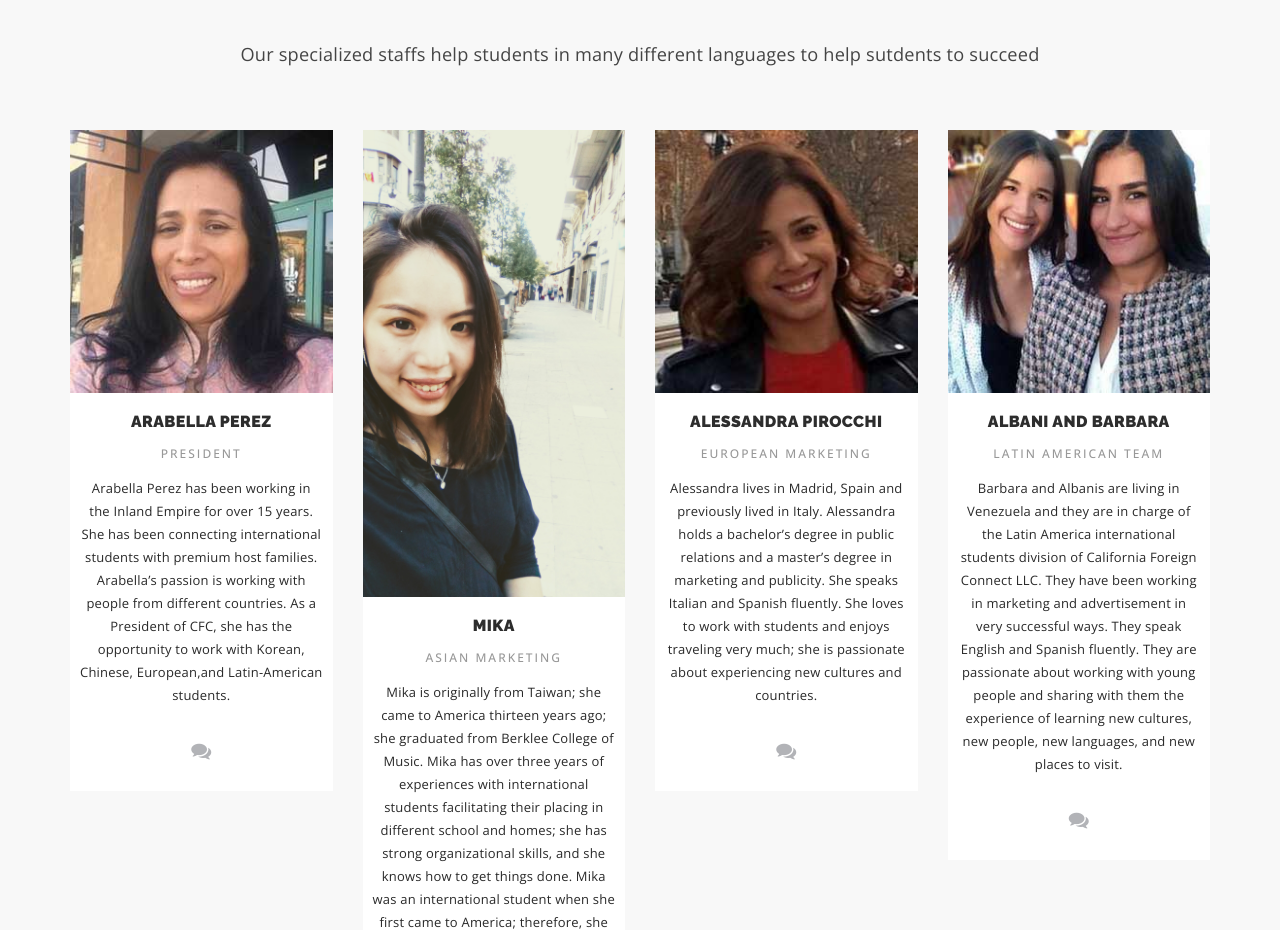
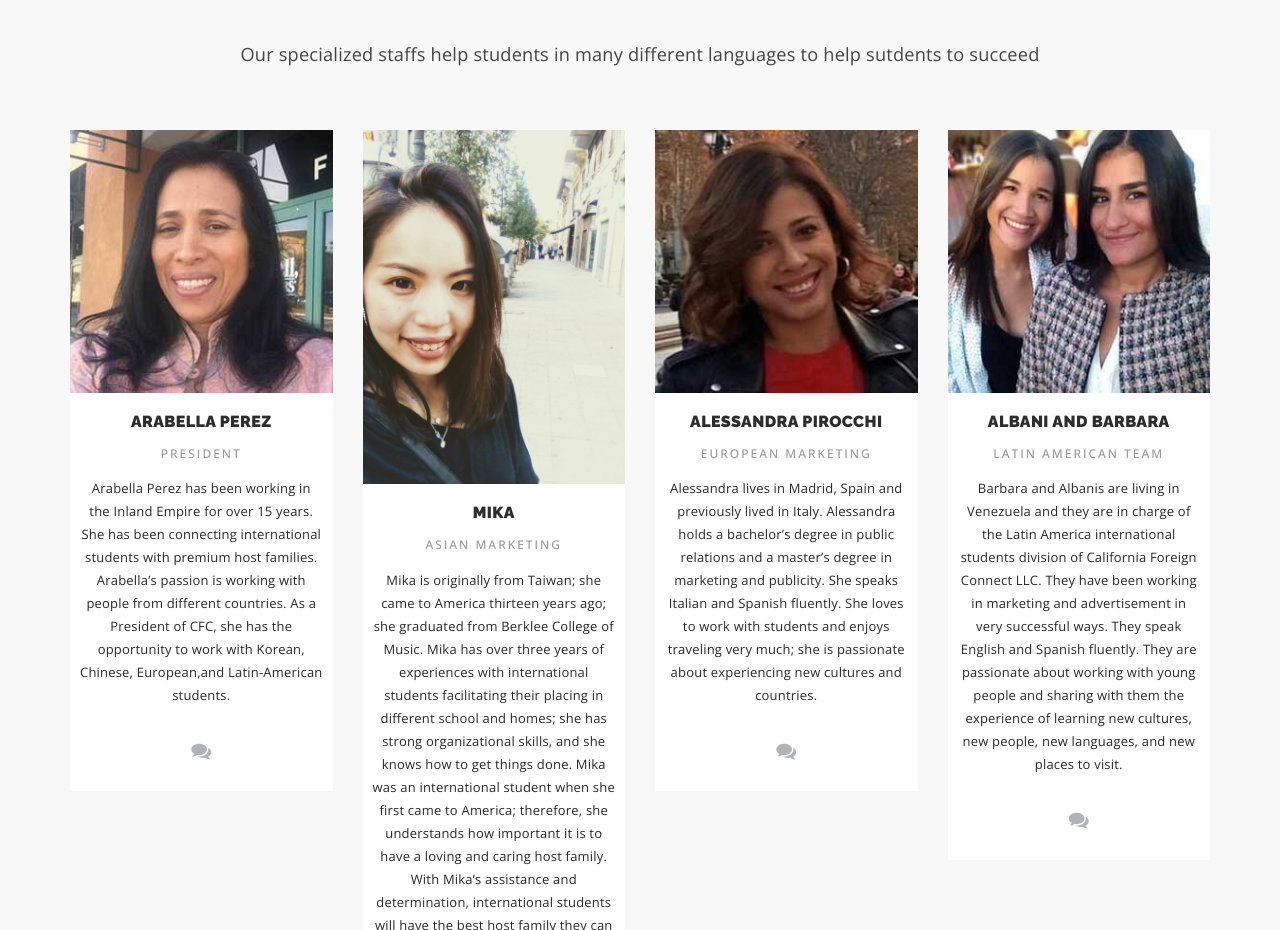
Before and after one commit to CFCLLC/CFCLLC.github.io, a plain HTML site: page index.html in a window 1280 px wide. Shown: the part 4220-5150 px from the top of the page. Drawn offline with nearby package versions, Linux system fonts and the light colour scheme; files whose address does not match are found by name.

Commit message:
Update index.html

```diff
--- a/index.html
+++ b/index.html
@@ -471,7 +471,7 @@
 					<div class="col-md-3">
 						<div class="team-item">
 							<div class="team-image">
-								<img src="images/demo/Mika.jpg" class="team-img" alt="author">
+								<img src="images/demo/Mika2.jpg" class="team-img" alt="author">
 							</div>
 							<div class="team-text">
 								<h3>MIKA</h3>
```
